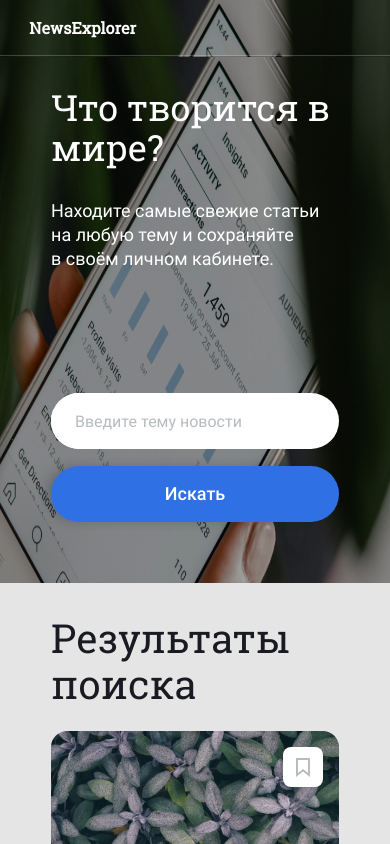
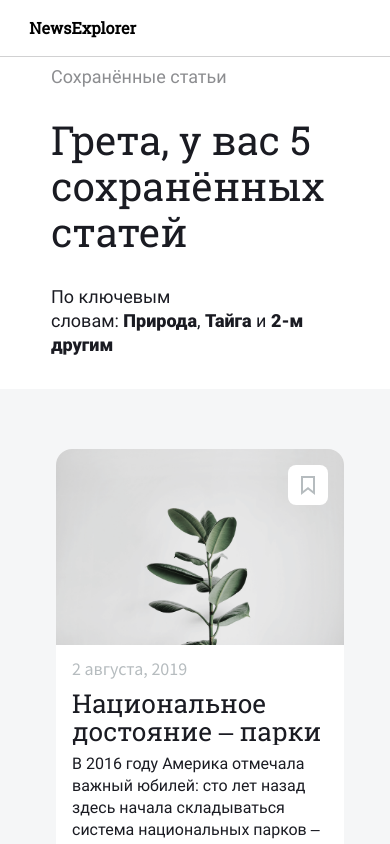
Before and after one commit to Vladimir-art/news-explorer-frontend, a React (Create React App) app: page / in a window 390 px wide. Shown: the top 844 px of the page. Built offline with nearby package versions, Linux system fonts and the light colour scheme.

Commit message:
saved-articles 320

```diff
--- a/src/blocks/saved-articles/__container/saved-articles__container.css
+++ b/src/blocks/saved-articles/__container/saved-articles__container.css
@@ -11,3 +11,10 @@
     padding: 24px 0 32px;
   }
 }
+
+@media screen and (max-width: 767px) and (min-width: 320px) {
+  .saved-articles__container {
+    max-width: 288px;
+    padding: 8px 0 32px;
+  }
+}
--- a/src/blocks/saved-articles/__keyword/saved-articles__keyword.css
+++ b/src/blocks/saved-articles/__keyword/saved-articles__keyword.css
@@ -14,3 +14,9 @@
     font-size: 14px;
   }
 }
+
+@media screen and (max-width: 767px) and (min-width: 320px) {
+  .saved-articles__keyword {
+    font-size: 18px;
+  }
+}
--- a/src/blocks/saved-articles/__text/saved-articles__text.css
+++ b/src/blocks/saved-articles/__text/saved-articles__text.css
@@ -14,3 +14,9 @@
     font-size: 14px;
   }
 }
+
+@media screen and (max-width: 767px) and (min-width: 320px) {
+  .saved-articles__text {
+    font-size: 18px;
+  }
+}
--- a/src/components/App/App.js
+++ b/src/components/App/App.js
@@ -1,7 +1,7 @@
 import React from 'react';
 import Header from '../Header/Header';
-import Main from '../Main/Main';
-// import SavedNews from '../SavedNews/SavedNews';
+// import Main from '../Main/Main';
+import SavedNews from '../SavedNews/SavedNews';
 // import Register from '../Register/Register';
 import Footer from '../Footer/Footer';
 // import Login from '../Login/Login';
@@ -12,8 +12,8 @@ function App() {
       <Header />
       {/* <Register /> */}
       {/* <Login /> */}
-      <Main />
-      {/* <SavedNews /> */}
+      {/* <Main /> */}
+      <SavedNews />
       <Footer />
     </div>
   );
--- a/src/components/Header/Header.js
+++ b/src/components/Header/Header.js
@@ -3,10 +3,10 @@ import Navigation from '../Navigation/Navigation';
 
 function Header() {
   return (
-    <header className="header header__main-background ">
+    <header className="header header__main-background header__main-background_inactive">
       <div className="header__info">
         <div className="header__mobile">
-          <h3 className="header__text ">NewsExplorer</h3>
+          <h3 className="header__text header__text_theme-dark">NewsExplorer</h3>
           <button className="header__button header__button_active"></button>
         </div>
         <div className="header__nav">
```
